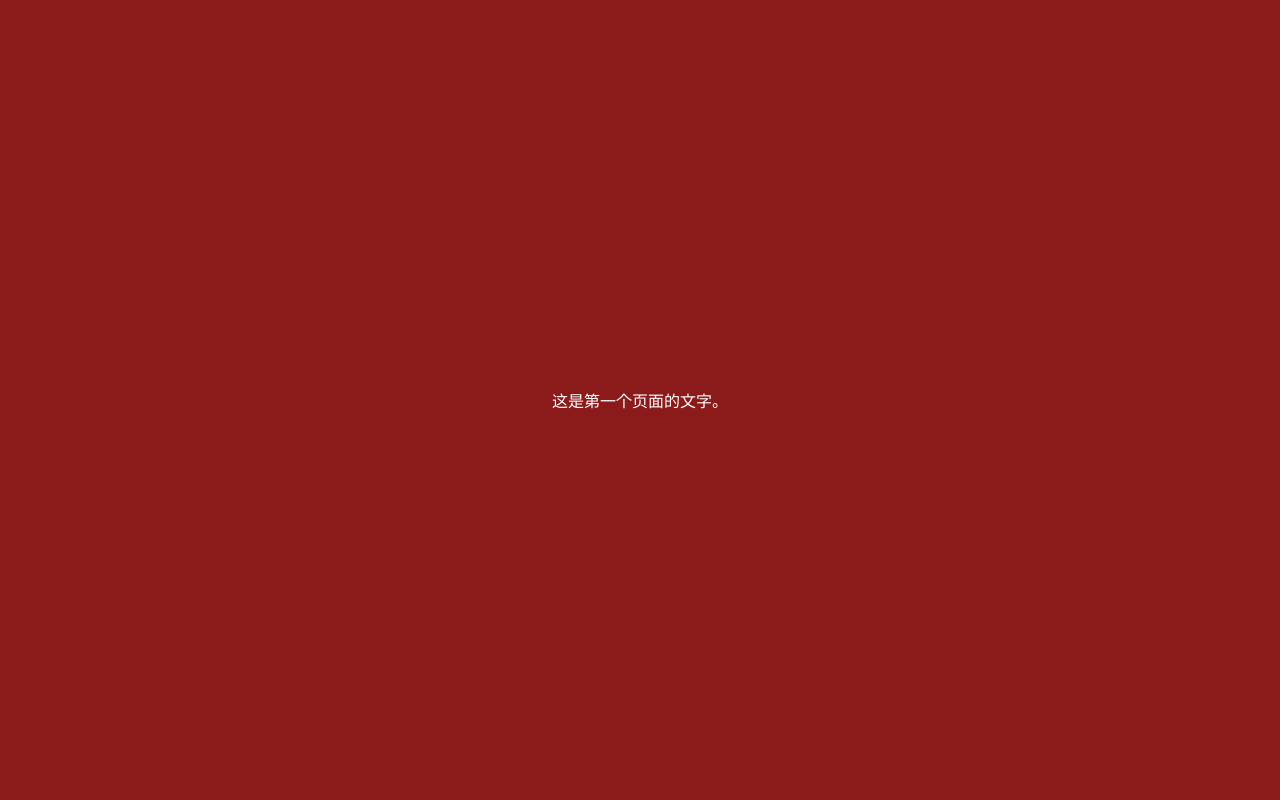
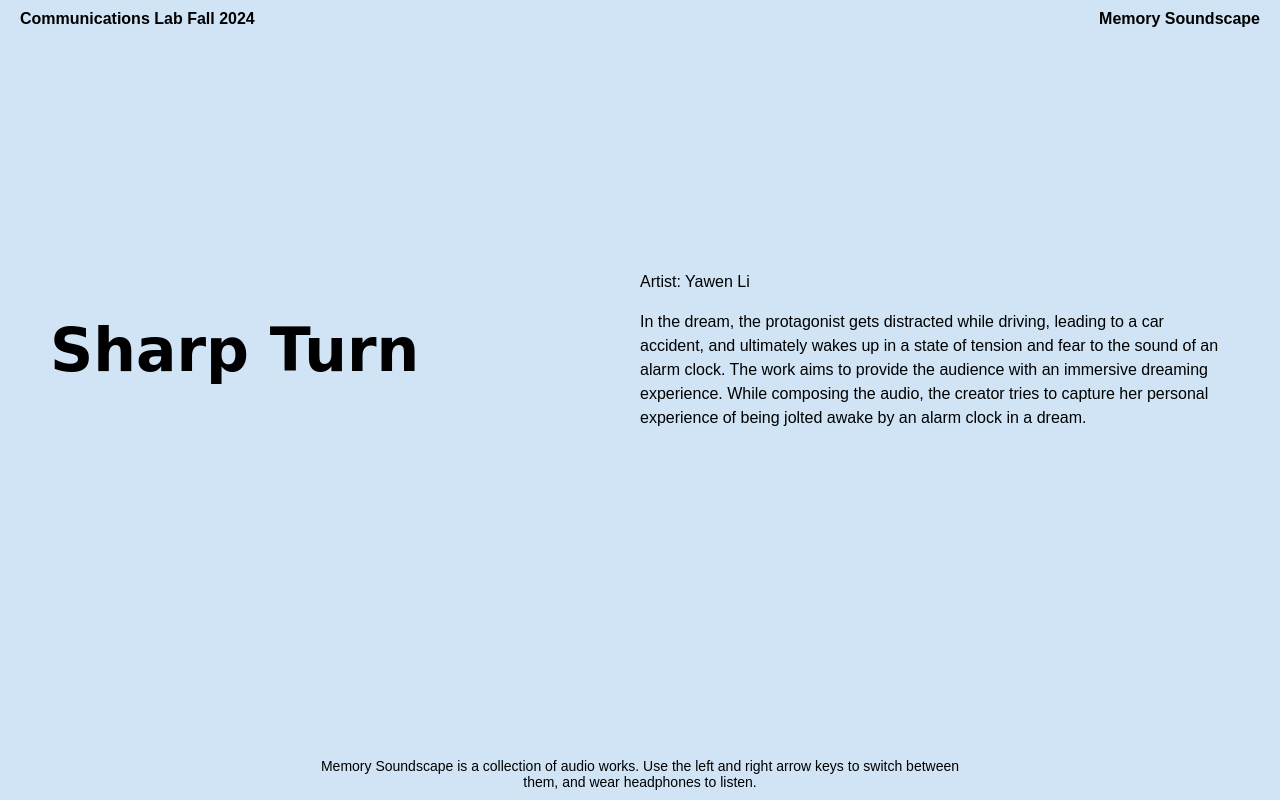
Before and after one commit to ima-communications-lab/audio-text-site, a plain HTML site: page index.html in a window 1280 px wide. Drawn offline with Linux system fonts and the light colour scheme.

Commit message:
update 1210

```diff
--- a/index.html
+++ b/index.html
@@ -3,14 +3,33 @@
 <head>
     <meta charset="UTF-8">
     <meta name="viewport" content="width=device-width, initial-scale=1.0">
-    <title>Audio Text Site</title>
+    <title>Memory Soundscape</title>
     <link rel="stylesheet" href="style.css">
 </head>
 <body>
-<div id="content">
-    <p id="text"></p>
-    <audio id="audio" autoplay loop></audio>
+<!-- 顶部左侧标题 -->
+<div class="header-left">Communications Lab Fall 2024</div>
+
+<!-- 顶部右侧标题 -->
+<div class="header-right">Memory Soundscape</div>
+
+<!-- 页面主体 -->
+<div class="main-content">
+    <!-- 左侧题目 -->
+    <div class="title" id="title">Loading title...</div>
+    <!-- 右侧描述 -->
+    <div class="description">
+        <p id="artist">Artist: Loading artist...</p>
+        <p id="text">Loading description...</p>
+    </div>
 </div>
+
+<!-- 底部说明文字 -->
+<div class="footer">Memory Soundscape is a collection of audio works. Use the left and right arrow keys to switch between them, and wear headphones to listen.</div>
+
+<!-- 音频播放器 -->
+<audio id="audio" controls loop autoplay hidden></audio>
+
 <script src="script.js"></script>
 </body>
 </html>
--- a/pages.json
+++ b/pages.json
@@ -1,12 +1,8 @@
-{
-  "pages": [
-    {
-      "text": "这是第一个页面的文字。",
-      "audio": "assets/audio1.mp3"
-    },
-    {
-      "text": "这是第二个页面的文字。",
-      "audio": "assets/audio2.mp3"
-    }
-  ]
-}
+[
+  {
+    "title": "Sharp Turn",
+    "artist": "Yawen Li",
+    "text": "In the dream, the protagonist gets distracted while driving, leading to a car accident, and ultimately wakes up in a state of tension and fear to the sound of an alarm clock. The work aims to provide the audience with an immersive dreaming experience. While composing the audio, the creator tries to capture her personal experience of being jolted awake by an alarm clock in a dream.",
+    "audio": "audio1.mp3"
+  }
+]
--- a/script.js
+++ b/script.js
@@ -1,30 +1,36 @@
-let currentPage = 0;
+document.addEventListener("DOMContentLoaded", () => {
+    const titleElement = document.getElementById("title");
+    const artistElement = document.getElementById("artist");
+    const textElement = document.getElementById("text");
+    const audioElement = document.getElementById("audio");
 
-// 从 JSON 文件加载页面数据
-fetch('pages.json')
-    .then(response => response.json())
-    .then(data => {
-        const pages = data.pages;
-        const textElement = document.getElementById('text');
-        const audioElement = document.getElementById('audio');
+    fetch("pages.json")
+        .then(response => response.json())
+        .then(data => {
+            let currentIndex = 0;
 
-        function updatePage(index) {
-            if (index >= 0 && index < pages.length) {
-                currentPage = index;
-                textElement.textContent = pages[index].text;
-                audioElement.src = pages[index].audio;
+            function updateContent() {
+                const page = data[currentIndex];
+                titleElement.textContent = page.title;
+                artistElement.textContent = `Artist: ${page.artist}`;
+                textElement.textContent = page.text;
+                audioElement.src = page.audio;
+                audioElement.play();
             }
-        }
 
-        // 初始化页面
-        updatePage(currentPage);
+            // 显示初始内容
+            updateContent();
 
-        // 添加键盘事件监听
-        document.addEventListener('keydown', (event) => {
-            if (event.key === 'ArrowRight') {
-                updatePage(currentPage + 1);
-            } else if (event.key === 'ArrowLeft') {
-                updatePage(currentPage - 1);
-            }
-        });
-    });
+            // 添加键盘导航功能
+            document.addEventListener("keydown", (event) => {
+                if (event.key === "ArrowRight") {
+                    currentIndex = (currentIndex + 1) % data.length;
+                    updateContent();
+                } else if (event.key === "ArrowLeft") {
+                    currentIndex = (currentIndex - 1 + data.length) % data.length;
+                    updateContent();
+                }
+            });
+        })
+        .catch(error => console.error("Error loading pages.json:", error));
+});
--- a/style.css
+++ b/style.css
@@ -1,20 +1,63 @@
+/* 全局设置 */
 body {
     margin: 0;
     padding: 0;
-    background-color: #8b1a1a;
-    color: white;
     font-family: Arial, sans-serif;
-    display: flex;
-    align-items: center;
-    justify-content: center;
-    height: 100vh;
-    overflow: hidden;
+    background-color: #d0e4f5; /* 浅蓝背景色 */
+    color: #000; /* 黑色文字 */
 }
 
-#content {
+/* 顶部左侧标题 */
+.header-left {
+    position: absolute;
+    top: 10px;
+    left: 20px;
+    font-size: 16px;
+    font-weight: bold;
+}
+
+/* 顶部右侧标题 */
+.header-right {
+    position: absolute;
+    top: 10px;
+    right: 20px;
+    font-size: 16px;
+    font-weight: bold;
+    text-align: right;
+}
+
+/* 页面主体容器 */
+.main-content {
+    display: flex;
+    justify-content: space-between;
+    align-items: center;
+    height: calc(100vh - 100px); /* 减去顶部和底部的空白 */
+    margin: 0 50px;
+}
+
+/* 左侧标题样式 */
+.title {
+    font-size: 60px; /* 大字体 */
+    font-family: "Brush Script MT", cursive; /* 花体字 */
+    font-weight: bold;
+    flex: 1;
+    color: #000;
+}
+
+/* 右侧描述 */
+.description {
+    flex: 1;
+    text-align: left;
+    font-size: 16px;
+    line-height: 1.5;
+}
+
+/* 底部说明文字 */
+.footer {
+    position: absolute;
+    bottom: 10px;
+    left: 50%;
+    transform: translateX(-50%);
+    font-size: 14px;
     text-align: center;
 }
-
-audio {
-    display: none;
-}
```
